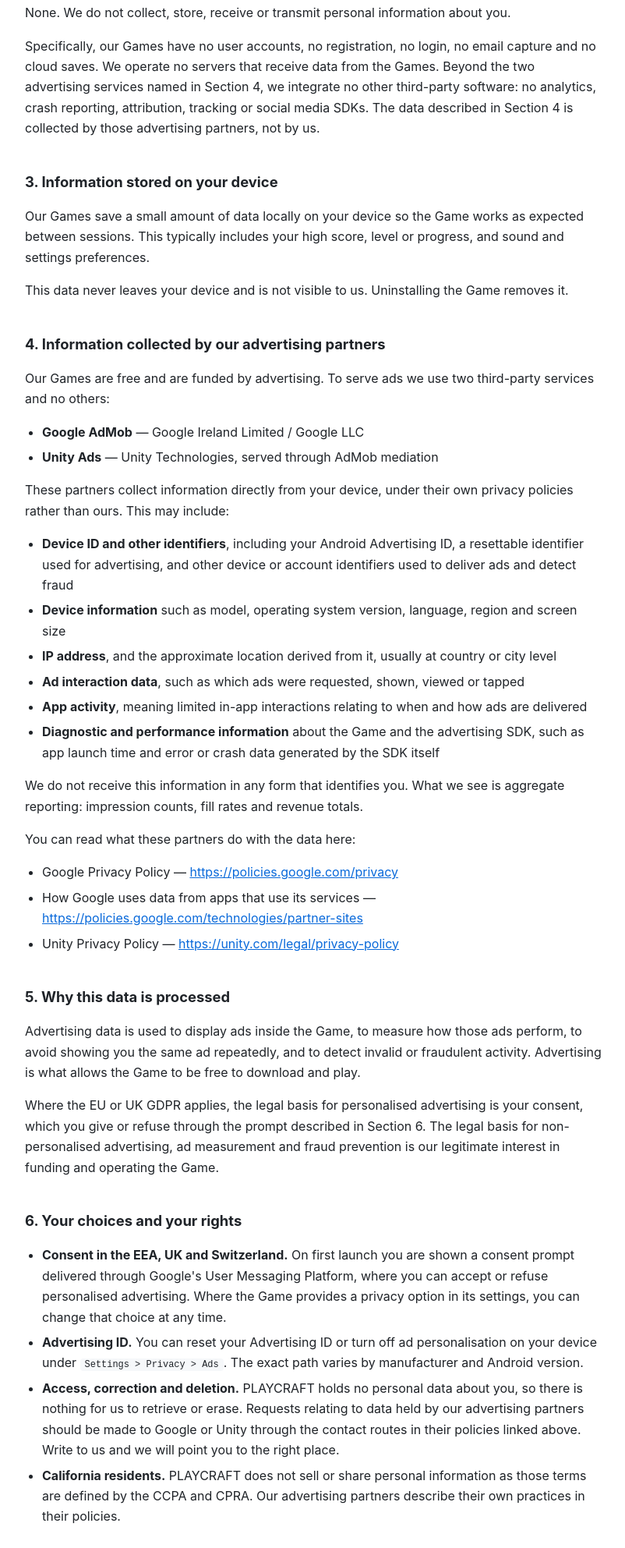
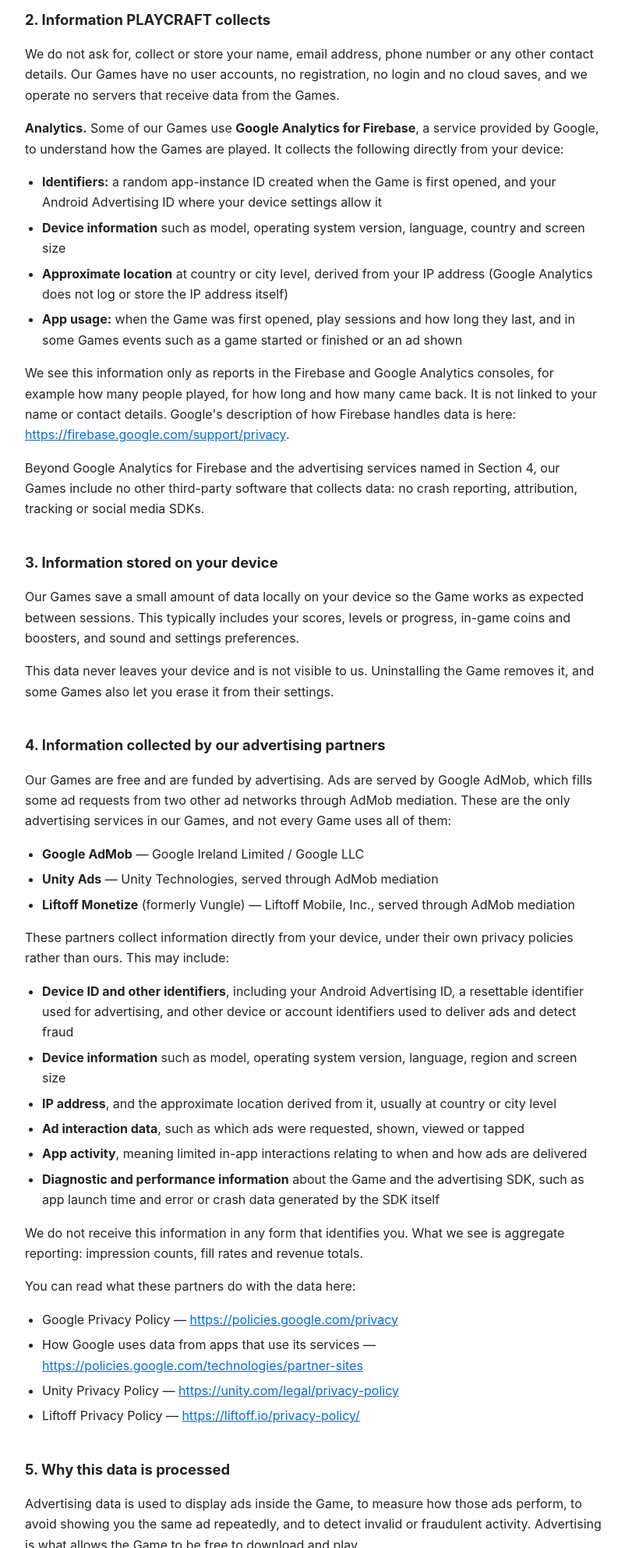
Before and after one commit to gamecraft-dev/PLAYCRAFT, a plain HTML site: page index.html in a window 1280 px wide. Shown: the part 815-2800 px from the top of the page at 78% size, without its empty margins (238-1040 px from the left). Drawn offline with Linux system fonts and the light colour scheme.

Commit message:
Privacy policy: add Google Analytics for Firebase and Liftoff Monetize
The Games use Firebase Analytics (Jelly Blast, Playbox) and Liftoff Monetize through AdMob mediation; the policy said no analytics and two ad partners. Also covers analytics retention, choices and the California wording.

Co-Authored-By: Claude Opus 5.5 <noreply@anthropic.com>

```diff
--- a/index.html
+++ b/index.html
@@ -38,7 +38,7 @@ Last updated: 22 November 2026</p>
 <p>This Privacy Policy explains how PLAYCRAFT ("PLAYCRAFT", "we", "us") handles information in connection with the mobile games we publish on Google Play (each, a "Game"). Please read it before installing or playing.</p>
 
 <div class="summary">
-<strong>The short version:</strong> we do not collect any personal information about you ourselves. Our Games have no accounts and no sign-in, and your progress is saved only on your device. The Games show ads, and our two advertising partners — Google AdMob and Unity Ads — collect device and advertising data under their own privacy policies, described in Section 4.
+<strong>The short version:</strong> we never ask for your name, email address or any other contact details. Our Games have no accounts and no sign-in, and your progress is saved only on your device. The Games show ads through Google AdMob, which also brings in ads from Unity Ads and Liftoff Monetize, and some Games use Google Analytics for Firebase to see how many people play and how the Games are used. These services collect device and usage data, described in Sections 2 and 4.
 </div>
 
 <h2>1. Games covered by this policy</h2>
@@ -51,18 +51,27 @@ Last updated: 22 November 2026</p>
 <p>Any new Game we publish is covered by this policy unless its Google Play listing links to a different policy.</p>
 
 <h2>2. Information PLAYCRAFT collects</h2>
-<p>None. We do not collect, store, receive or transmit personal information about you.</p>
-<p>Specifically, our Games have no user accounts, no registration, no login, no email capture and no cloud saves. We operate no servers that receive data from the Games. Beyond the two advertising services named in Section 4, we integrate no other third-party software: no analytics, crash reporting, attribution, tracking or social media SDKs. The data described in Section 4 is collected by those advertising partners, not by us.</p>
+<p>We do not ask for, collect or store your name, email address, phone number or any other contact details. Our Games have no user accounts, no registration, no login and no cloud saves, and we operate no servers that receive data from the Games.</p>
+<p><strong>Analytics.</strong> Some of our Games use <strong>Google Analytics for Firebase</strong>, a service provided by Google, to understand how the Games are played. It collects the following directly from your device:</p>
+<ul>
+  <li><strong>Identifiers:</strong> a random app-instance ID created when the Game is first opened, and your Android Advertising ID where your device settings allow it</li>
+  <li><strong>Device information</strong> such as model, operating system version, language, country and screen size</li>
+  <li><strong>Approximate location</strong> at country or city level, derived from your IP address (Google Analytics does not log or store the IP address itself)</li>
+  <li><strong>App usage:</strong> when the Game was first opened, play sessions and how long they last, and in some Games events such as a game started or finished or an ad shown</li>
+</ul>
+<p>We see this information only as reports in the Firebase and Google Analytics consoles, for example how many people played, for how long and how many came back. It is not linked to your name or contact details. Google's description of how Firebase handles data is here: <a href="https://firebase.google.com/support/privacy">https://firebase.google.com/support/privacy</a>.</p>
+<p>Beyond Google Analytics for Firebase and the advertising services named in Section 4, our Games include no other third-party software that collects data: no crash reporting, attribution, tracking or social media SDKs.</p>
 
 <h2>3. Information stored on your device</h2>
-<p>Our Games save a small amount of data locally on your device so the Game works as expected between sessions. This typically includes your high score, level or progress, and sound and settings preferences.</p>
-<p>This data never leaves your device and is not visible to us. Uninstalling the Game removes it.</p>
+<p>Our Games save a small amount of data locally on your device so the Game works as expected between sessions. This typically includes your scores, levels or progress, in-game coins and boosters, and sound and settings preferences.</p>
+<p>This data never leaves your device and is not visible to us. Uninstalling the Game removes it, and some Games also let you erase it from their settings.</p>
 
 <h2>4. Information collected by our advertising partners</h2>
-<p>Our Games are free and are funded by advertising. To serve ads we use two third-party services and no others:</p>
+<p>Our Games are free and are funded by advertising. Ads are served by Google AdMob, which fills some ad requests from two other ad networks through AdMob mediation. These are the only advertising services in our Games, and not every Game uses all of them:</p>
 <ul>
   <li><strong>Google AdMob</strong> — Google Ireland Limited / Google LLC</li>
   <li><strong>Unity Ads</strong> — Unity Technologies, served through AdMob mediation</li>
+  <li><strong>Liftoff Monetize</strong> (formerly Vungle) — Liftoff Mobile, Inc., served through AdMob mediation</li>
 </ul>
 <p>These partners collect information directly from your device, under their own privacy policies rather than ours. This may include:</p>
 <ul>
@@ -79,28 +88,31 @@ Last updated: 22 November 2026</p>
   <li>Google Privacy Policy — <a href="https://policies.google.com/privacy">https://policies.google.com/privacy</a></li>
   <li>How Google uses data from apps that use its services — <a href="https://policies.google.com/technologies/partner-sites">https://policies.google.com/technologies/partner-sites</a></li>
   <li>Unity Privacy Policy — <a href="https://unity.com/legal/privacy-policy">https://unity.com/legal/privacy-policy</a></li>
+  <li>Liftoff Privacy Policy — <a href="https://liftoff.io/privacy-policy/">https://liftoff.io/privacy-policy/</a></li>
 </ul>
 
 <h2>5. Why this data is processed</h2>
 <p>Advertising data is used to display ads inside the Game, to measure how those ads perform, to avoid showing you the same ad repeatedly, and to detect invalid or fraudulent activity. Advertising is what allows the Game to be free to download and play.</p>
-<p>Where the EU or UK GDPR applies, the legal basis for personalised advertising is your consent, which you give or refuse through the prompt described in Section 6. The legal basis for non-personalised advertising, ad measurement and fraud prevention is our legitimate interest in funding and operating the Game.</p>
+<p>Analytics data is used to understand how many people play, how often and for how long, which parts of a Game work well or need improving, and how the ads in a Game perform.</p>
+<p>Where the EU or UK GDPR applies, the legal basis for personalised advertising is your consent, which you give or refuse through the prompt described in Section 6. The legal basis for non-personalised advertising, ad measurement, fraud prevention and analytics is our legitimate interest in funding, operating and improving the Games.</p>
 
 <h2>6. Your choices and your rights</h2>
 <ul>
   <li><strong>Consent in the EEA, UK and Switzerland.</strong> On first launch you are shown a consent prompt delivered through Google's User Messaging Platform, where you can accept or refuse personalised advertising. Where the Game provides a privacy option in its settings, you can change that choice at any time.</li>
-  <li><strong>Advertising ID.</strong> You can reset your Advertising ID or turn off ad personalisation on your device under <code>Settings &gt; Privacy &gt; Ads</code>. The exact path varies by manufacturer and Android version.</li>
-  <li><strong>Access, correction and deletion.</strong> PLAYCRAFT holds no personal data about you, so there is nothing for us to retrieve or erase. Requests relating to data held by our advertising partners should be made to Google or Unity through the contact routes in their policies linked above. Write to us and we will point you to the right place.</li>
-  <li><strong>California residents.</strong> PLAYCRAFT does not sell or share personal information as those terms are defined by the CCPA and CPRA. Our advertising partners describe their own practices in their policies.</li>
+  <li><strong>Advertising ID.</strong> You can reset or delete your Advertising ID, or turn off ad personalisation, on your device under <code>Settings &gt; Privacy &gt; Ads</code>. The exact path varies by manufacturer and Android version.</li>
+  <li><strong>Analytics.</strong> Analytics data is tied to a random app-instance ID rather than to you. Clearing the Game's storage or reinstalling it starts a new ID.</li>
+  <li><strong>Access, correction and deletion.</strong> PLAYCRAFT holds no data that identifies you by name or contact details. If you would like analytics data about your device deleted, or have any other request, write to us at the address in Section 10 and we will help. Requests relating to data held by our advertising partners can also be made directly to Google, Unity or Liftoff through the contact routes in their policies linked above.</li>
+  <li><strong>California residents.</strong> PLAYCRAFT does not sell personal information for money. Our advertising partners may use your device's Advertising ID to show personalised ads, which California law (the CCPA and CPRA) can treat as "sharing" personal information. You can opt out at any time by turning off ad personalisation or deleting your Advertising ID as described above. Our advertising partners describe their own practices in their policies.</li>
 </ul>
 
 <h2>7. Children's privacy</h2>
 <p>Our Games are not directed at children under 13, and PLAYCRAFT does not knowingly collect personal information from children under 13. If you are a parent or guardian and believe a child has provided personal information through one of our Games, contact us at the address in Section 10 and we will act on it promptly.</p>
 
 <h2>8. Data retention and security</h2>
-<p>PLAYCRAFT retains no personal data, so we have none to lose, expose or delete. Data collected by our advertising partners is kept according to the retention schedules set out in their own privacy policies.</p>
+<p>PLAYCRAFT keeps no data that identifies you by name or contact details. Google Analytics for Firebase keeps event-level analytics data for the retention period set for our project, no longer than 14 months, after which only aggregated reports remain. Data collected by our advertising partners is kept according to the retention schedules set out in their own privacy policies.</p>
 
 <h2>9. Changes to this policy</h2>
-<p>We may update this policy, for example if we add or replace an advertising partner. The current version is always published at this URL with a revised "Last updated" date. Material changes will be reflected here before they take effect. Continuing to play a Game after an update means you accept the revised policy.</p>
+<p>We may update this policy, for example if we add or replace an advertising or analytics partner. The current version is always published at this URL with a revised "Last updated" date. Material changes will be reflected here before they take effect. Continuing to play a Game after an update means you accept the revised policy.</p>
 
 <h2>10. Contact</h2>
 <p>PLAYCRAFT<br>
```
